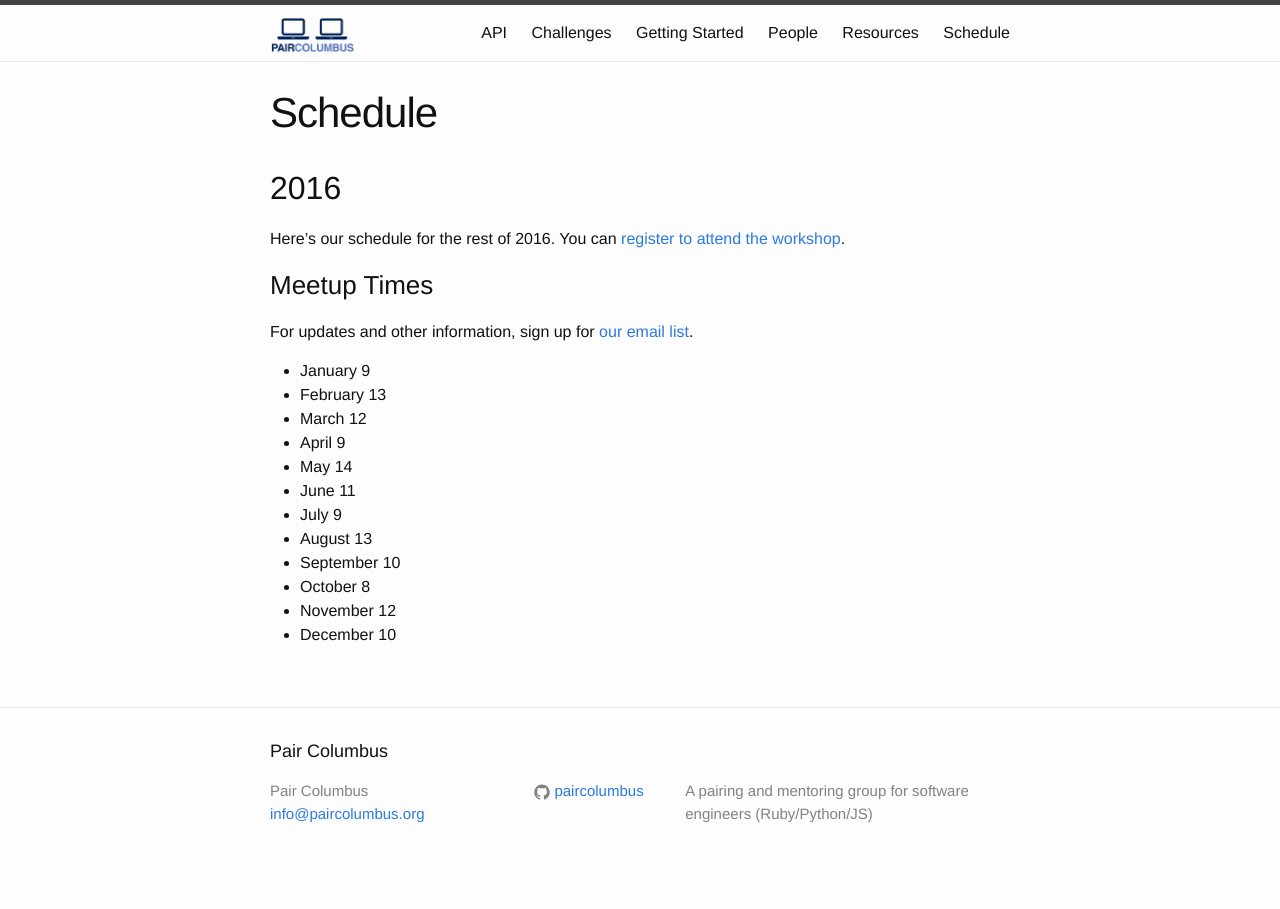
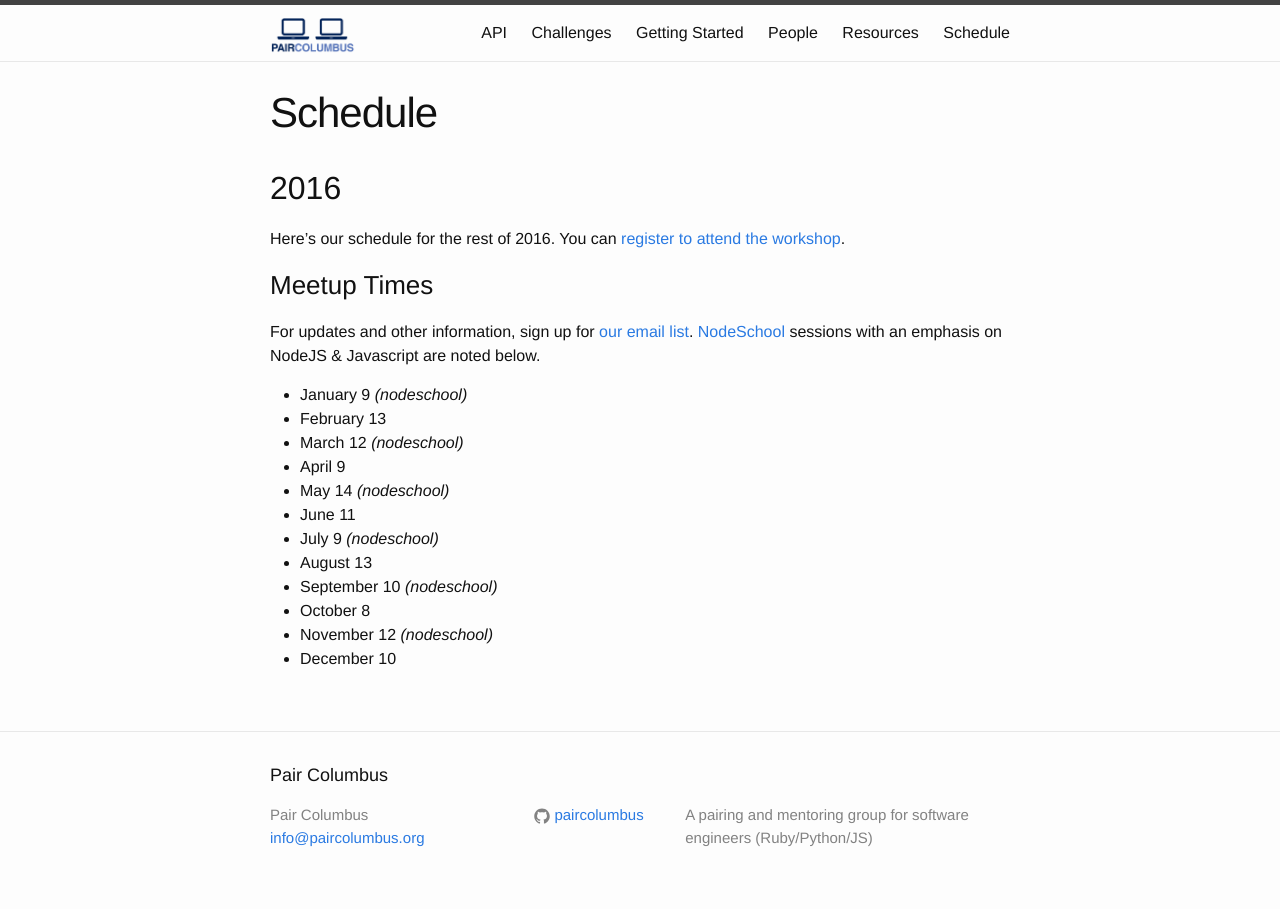
Before and after one commit to paircolumbus/paircolumbus.github.io, a Jekyll site: the page built from pages/schedule.md, in a window 1280 px wide. Built offline with Jekyll 4.4.1, drawn with Linux system fonts in a browser that asks for light colours; comment, search, counter and statistics services are not loaded.

Commit message:
add nodeschool info

```diff
--- a/pages/schedule.md
+++ b/pages/schedule.md
@@ -9,17 +9,17 @@ permalink: /schedule/
 Here's our schedule for the rest of 2016. You can [register to attend the workshop](https://www.eventbrite.com/e/pair-programming-mentoring-covermymeds-tickets-15224426670).
 
 ### Meetup Times
-For updates and other information, sign up for [our email list](http://paircolumbus.org/).
+For updates and other information, sign up for [our email list](http://paircolumbus.org/). [NodeSchool](http://nodeschool.io) sessions with an emphasis on NodeJS & Javascript are noted below.
 
-- January 9
+- January 9 _(nodeschool)_
 - February 13
-- March 12
+- March 12 _(nodeschool)_
 - April 9
-- May 14
+- May 14 _(nodeschool)_
 - June 11
-- July 9
+- July 9 _(nodeschool)_
 - August 13
-- September 10
+- September 10 _(nodeschool)_
 - October 8
-- November 12
+- November 12 _(nodeschool)_
 - December 10
```
Also changed, not shown: index.md (+2 -0 lines), images/paircolumbus-nodeschool.svg (added).
